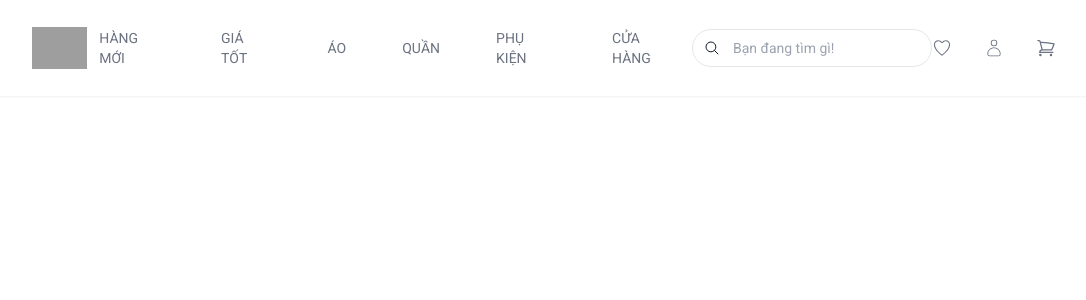
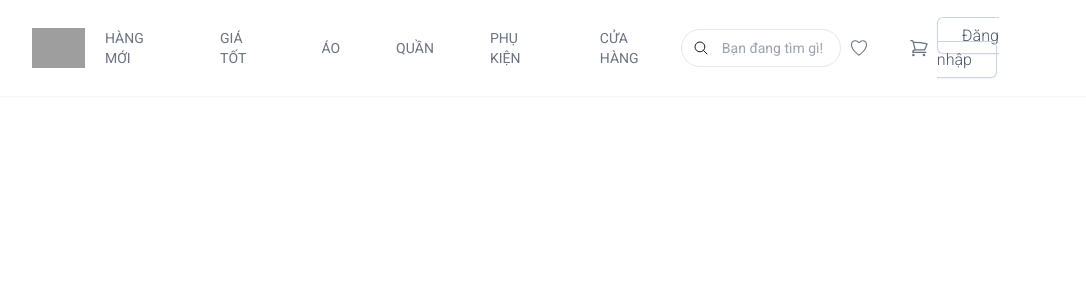
Before and after one commit to LeoDomGit/FoxShop, a React (Create React App) app: page / in a window 1280 px wide. Shown: the top 300 px of the page, without its empty margins (96-1182 px from the left). Built offline with nearby package versions, Linux system fonts and the light colour scheme; grey boxes are pictures that could not be loaded.

Commit message:
Update header

```diff
--- a/src/components/Header.jsx
+++ b/src/components/Header.jsx
@@ -1,25 +1,21 @@
+/* eslint-disable */
 import logo from '../assets/logo.png';
 import Navbar from '../components/Navbar';
 import Search from '../components/Search';
 import { CiMenuBurger } from 'react-icons/ci';
 import { IoIosHeartEmpty } from 'react-icons/io';
-import { CiUser } from 'react-icons/ci';
 import { HiOutlineShoppingCart } from 'react-icons/hi2';
 import { useState } from 'react';
 
 function Header() {
   const [isMenuOpen, setIsMenuOpen] = useState(false);
-  const [isUserDropdownVisible, setIsUserDropdownVisible] = useState(false);
-
-  const showUserDropdown = () => setIsUserDropdownVisible(true);
-  const hideUserDropdown = () => setIsUserDropdownVisible(false);
 
   return (
-    <header className='text-gray-900 py-4 px-8 md:px-32 bg-white drop-shadow-sm'>
-      <div className='container flex justify-between items-center'>
+    <header className='text-gray-900 py-4 px-2 lg:px-32 xl:px-32 md:px-8 bg-white drop-shadow-sm'>
+      <div className='container flex gap-2 justify-between items-center'>
         {/* Logo */}
         <a href='#'>
-          <img src={logo} alt='Logo' className='w-14' />
+          <img src={logo} alt='Logo' className='w-10 lg:w-14 xl:w-14 md:w-14' />
         </a>
 
         {/* Navbar */}
@@ -29,39 +25,31 @@ function Header() {
         />
 
         {/* Search Bar */}
-        {/* Search Bar */}
         <Search
-          searchClass='relative sm:flex xl:flex md:flex items-center justify-center gap-3 border-b-slate-900'
-          inputClass='py-2 md:80 lg:w-60 sm:w-40 pl-10 border text-sm rounded-full focus:bg-none focus:outline-none'
+          searchClass='relative sm:flex xl:flex lg:flex md:flex items-center justify-center gap-3 border-b-slate-900'
+          inputClass='lg:py-2 xl:py-2 md:py-2 p-1 md:w-80 xl:w-40 lg:w-80 w-40 pl-10 border text-sm rounded-full focus:bg-none focus:outline-none'
           iconPosition='absolute left-3 top-1/2 transform -translate-y-1/2 sm:left-3 sm:top-auto sm:translate-y-0'
         />
 
         {/* Icons for Heart, User, Cart */}
-        <div className='hidden xl:flex md:flex sm:flex items-center gap-8 text-gray-500 text-xl cursor-pointer'>
+        <div className='hidden xl:flex md:flex  items-center gap-10 text-gray-500 text-xl cursor-pointer z-10'>
           <IoIosHeartEmpty className='hover:text-[#fe5c17]' />
 
-          {/* User Icon with Dropdown */}
-          <div
-            className='relative'
-            onMouseEnter={showUserDropdown}
-            onMouseLeave={hideUserDropdown}
+          <HiOutlineShoppingCart className='hover:text-[#fe5c17]' />
+        </div>
+
+        {/* Login */}
+        <div>
+          <a
+            href='#'
+            class='px-3 py-1 lg:py-2 lg:px-6 shadow-sm hover:bg-orange-500 border border-slate-300 font-light text-gray-600 xl:text-base lg:text-base md:text-base  text-xs rounded-md'
           >
-            <CiUser className='hover:text-[#fe5c17] cursor-pointer' />
-
-            {/* Dropdown for user (login/register) */}
-            {isUserDropdownVisible && (
-              <div className='absolute right-0 text-sm mt-2 w-52 bg-white border rounded shadow-lg'>
-                <div className='absolute -top-2 left-0 w-full h-2'></div>
-
-                <ul className='p-2 font-light'>
-                  <li className='p-2 cursor-pointer'>Đăng nhập</li>
-                  <li className='p-2 cursor-pointer'>Tạo tài khoản</li>
-                </ul>
-              </div>
-            )}
-          </div>
-
-          <HiOutlineShoppingCart className='hover:text-[#fe5c17]' />
+            Đăng nhập
+          </a>
+          {/* Avatar */}
+          {/* <a href='#' class='rounded-full w-8 lg:w-10 xl:w-10 md:w-10'>
+          <img src={logo} alt=''></img>
+        </a> */}
         </div>
 
         {/* Responsive Menu Button */}
@@ -70,19 +58,24 @@ function Header() {
           onClick={() => setIsMenuOpen(!isMenuOpen)}
         />
 
-        {/* Mobile Menu (Dropdown) */}
         <div
-          className={`absolute text-center xl:hidden top-20 left-0 w-full bg-white border-t transform transition-all ${
+          className={`absolute text-center xl:hidden  text-sm font-light top-3/4 left-0 w-full bg-white border-t transform transition-all ${
             isMenuOpen ? 'opacity-100 visible' : 'opacity-0 invisible'
           }`}
           style={{ transition: 'transform 0.3s ease, opacity 0.3s ease' }}
         >
-          <Navbar
-            ulClass='p-2 flex flex-col text-center uppercase text-sm text-gray-500'
-            liClass='list-none w-full p-2 hover:bg-white hover:text-[#fe5c17] transition-all cursor-pointer'
-          />
+          {/* Tabs for Menu and Icons */}
+          <div className='flex  border-b'>
+            <div className=' w-full border-b-2 border-[#fe5c17] text-[#fe5c17]'></div>
+          </div>
 
-          {/* Search Bar */}
+          {/* Conditional Rendering based on the active tab */}
+          <div>
+            <Navbar
+              ulClass='flex flex-col text-start uppercase text-sm text-gray-500'
+              liClass='list-none px-8 border-b w-full p-2 hover:bg-white hover:text-[#fe5c17] transition-all cursor-pointer'
+            />
+          </div>
         </div>
       </div>
     </header>
--- a/src/components/Navbar.jsx
+++ b/src/components/Navbar.jsx
@@ -1,3 +1,5 @@
+import { HiOutlineShoppingCart } from 'react-icons/hi2';
+import { IoIosHeartEmpty } from 'react-icons/io';
 function Navbar({ ulClass = '', liClass = '' }) {
   return (
     <ul className={ulClass}>
@@ -8,6 +10,19 @@ function Navbar({ ulClass = '', liClass = '' }) {
       <li className={liClass}>Quần</li>
       <li className={liClass}>Phụ kiện</li>
       <li className={liClass}>Cửa hàng</li>
+
+      <li className='list-none px-8 border-b w-full p-2 hover:bg-white hover:text-[#fe5c17] transition-all cursor-pointer lg:hidden md:hidden xl:hidden '>
+        <div className='flex items-center gap-2'>
+          <span>Giỏ hàng</span>
+          <HiOutlineShoppingCart />
+        </div>
+      </li>
+      <li className='list-none px-8 border-b w-full p-2 hover:bg-white hover:text-[#fe5c17] transition-all cursor-pointer lg:hidden md:hidden xl:hidden '>
+        <div className='flex items-center gap-2'>
+          <span>Yêu thích</span>
+          <IoIosHeartEmpty />
+        </div>
+      </li>
     </ul>
   );
 }
--- a/src/index.js
+++ b/src/index.js
@@ -1,3 +1,4 @@
+/* eslint-disable */
 import React from 'react';
 import ReactDOM from 'react-dom/client';
 import './index.css';
```
